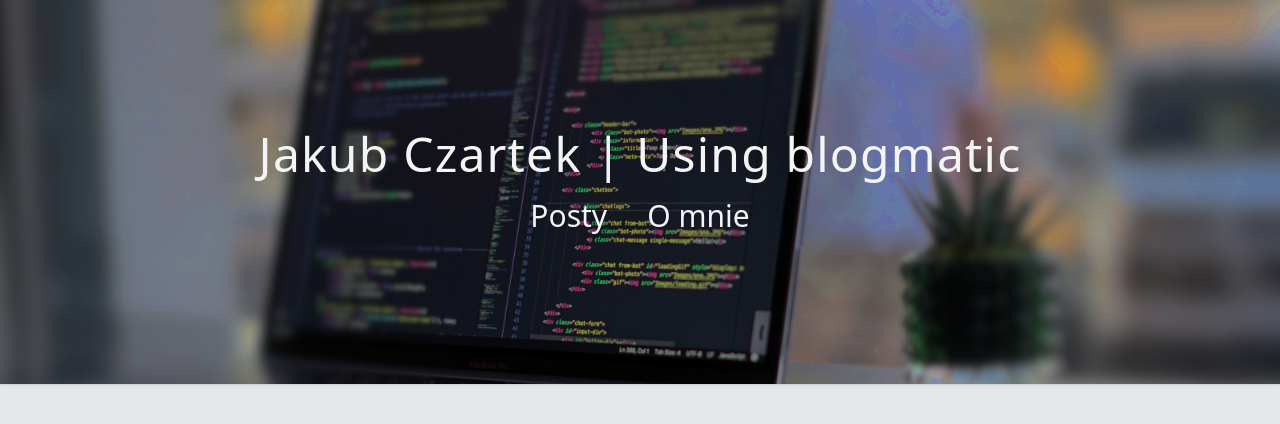
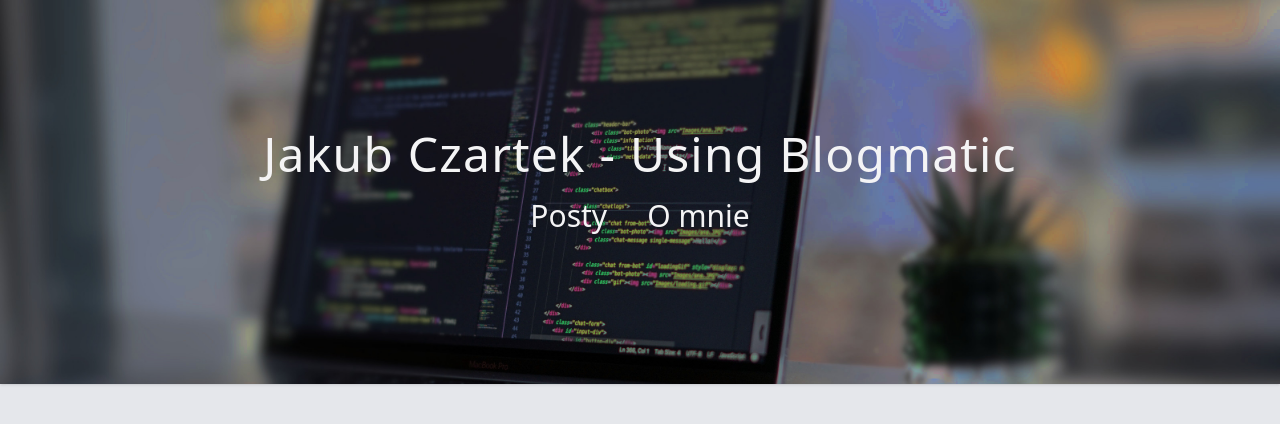
Before and after one commit to jczartek/using-blogmatic, a Gatsby site: page / in a window 1280 px wide. Built offline with nearby package versions, Linux system fonts and the light colour scheme; Gatsby itself is replaced by a stand-in of ours.

Commit message:
title from metasite

```diff
--- a/gatsby-config.js
+++ b/gatsby-config.js
@@ -1,8 +1,11 @@
 module.exports = {
     siteMetadata: {
+        title: 'Jakub Czartek - Using Blogmatic',
         siteUrl: `https://www.yourdomain.tld`,
     },
     plugins: [
         'gatsby-plugin-postcss',
+        'gatsby-plugin-image',
+        'gatsby-plugin-sharp',
     ],
 }
--- a/package.json
+++ b/package.json
@@ -17,6 +17,9 @@
     "dependencies": {
         "@heroicons/react": "^1.0.6",
         "gatsby": "^4.15.2",
+        "gatsby-plugin-image": "^2.16.1",
+        "gatsby-plugin-sharp": "^4.16.1",
+        "gatsby-source-filesystem": "^4.16.0",
         "react": "^18.1.0",
         "react-dom": "^18.1.0"
     },
--- a/src/components/nav.js
+++ b/src/components/nav.js
@@ -1,13 +1,29 @@
 import * as React from "react";
-import { Link } from "gatsby";
+import { Link, useStaticQuery, graphql } from "gatsby";
 
 const Nav = () => {
+
+  const data = useStaticQuery(graphql`
+  query {
+    site {
+      siteMetadata {
+        title
+      }
+    }
+  }
+`);
+
   return (
     <div className="w-full flex justify-center items-center bg-cover bg-nav-image xl:h-96 bg-gradient-to-r mb-2 shadow">
       <nav className="flex flex-col items-center justify-center">
-        <h4 className="font-medium text-zinc-100 tracking-wide antialiased text-2xl xl:text-5xl hover:-translate-y-1 hover:scale-110 hover:text-sky-300 duration-300">
-          Jakub Czartek | Using blogmatic
-        </h4>
+        <header className="font-medium
+                         text-zinc-100
+                         tracking-wide
+                         antialiased
+                         text-2xl xl:text-5xl
+                         hover:-translate-y-1 hover:scale-110 hover:text-sky-300 duration-300">
+          {data.site.siteMetadata.title}
+        </header>
         <ul className="flex flex-row text-zinc-100 text-2xl xl:text-3xl ">
           <li className="p-5 hover:-translate-y-1 hover:scale-110 hover:text-sky-300 duration-300">
             <Link to="/">Posty</Link>
```
Also changed, not shown: 1 other file.
